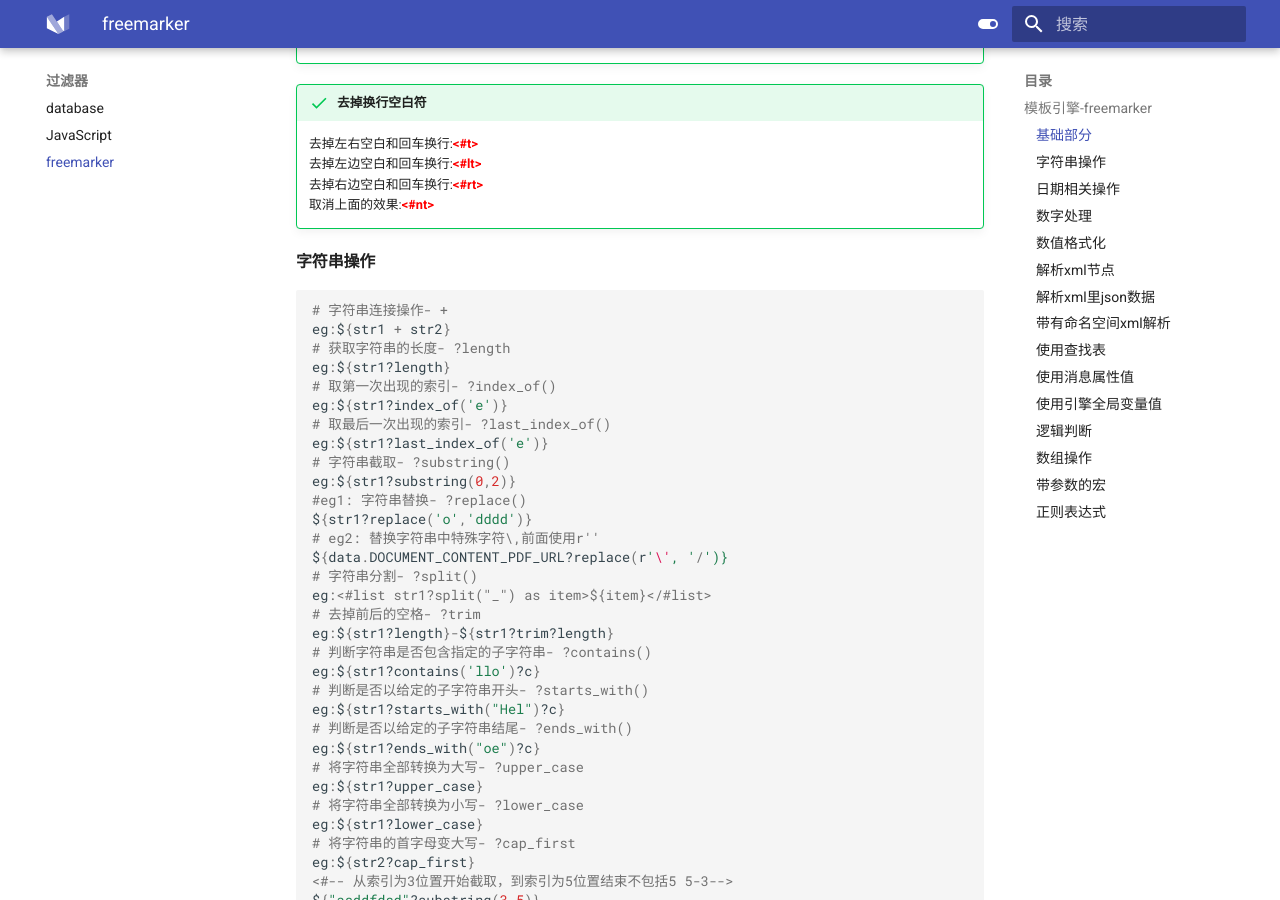
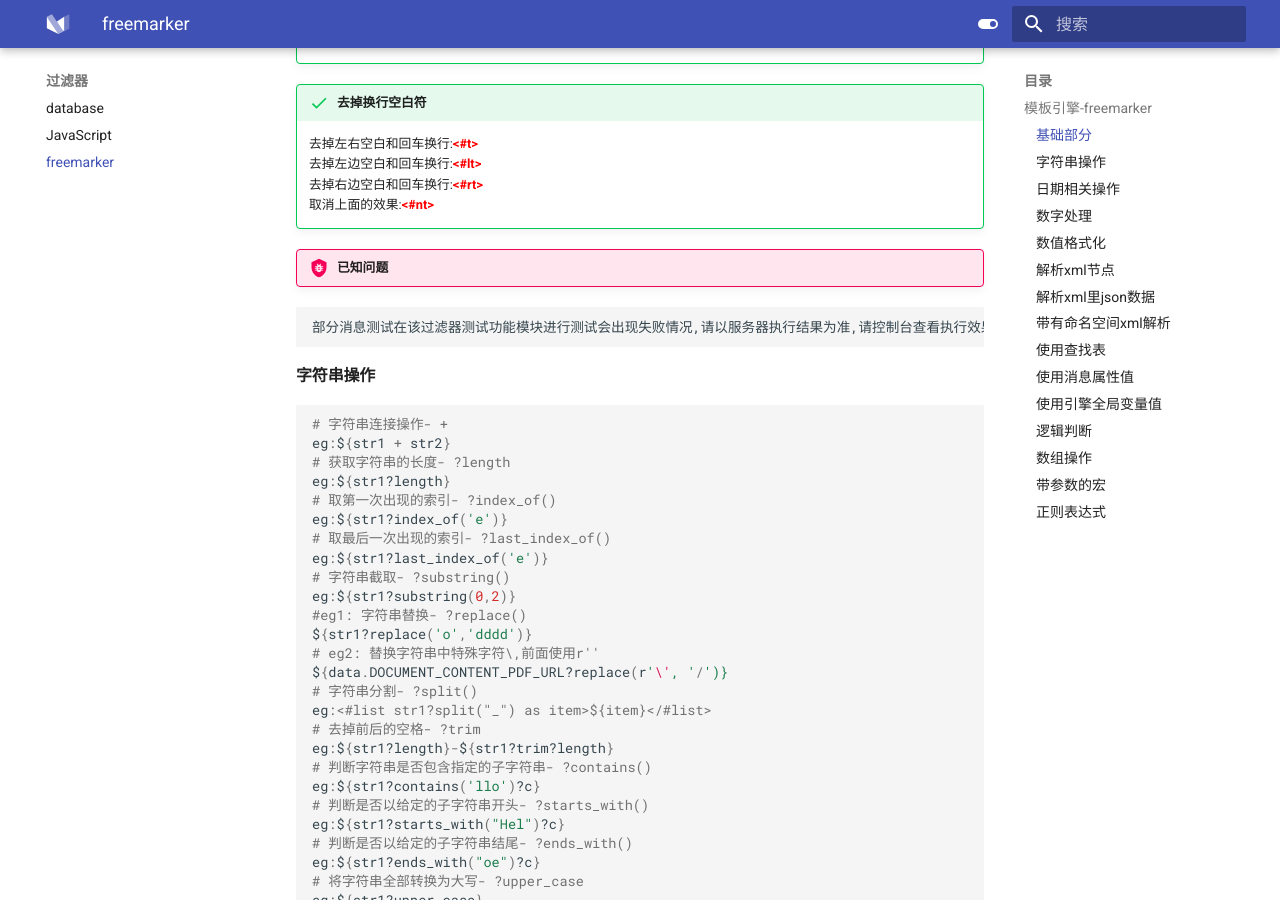
Before and after one commit to liaozhimingandy/demo, an MkDocs documentation site: the page built from docs/filter/freemarker.md, in a window 1280 px wide and 900 px high, scrolled down 1186 px. Built offline with MkDocs 1.6.1 and Material for MkDocs 9.7.7, drawn with Linux system fonts in a browser that asks for light colours.

Commit message:
1.完善提示;

````diff
--- a/docs/filter/freemarker.md
+++ b/docs/filter/freemarker.md
@@ -50,6 +50,11 @@ ${inputXML.Response.comment?has_content?then(inputXML.Response.comment , "")}
 	去掉右边空白和回车换行:<B style="color:red"><#rt></B><br>
 	取消上面的效果:<B style="color:red"><#nt></B></br>
 
+!!! bug "已知问题"
+
+```
+部分消息测试在该过滤器测试功能模块进行测试会出现失败情况,请以服务器执行结果为准,请控制台查看执行效果;
+```
 
 #### 字符串操作
 
````
